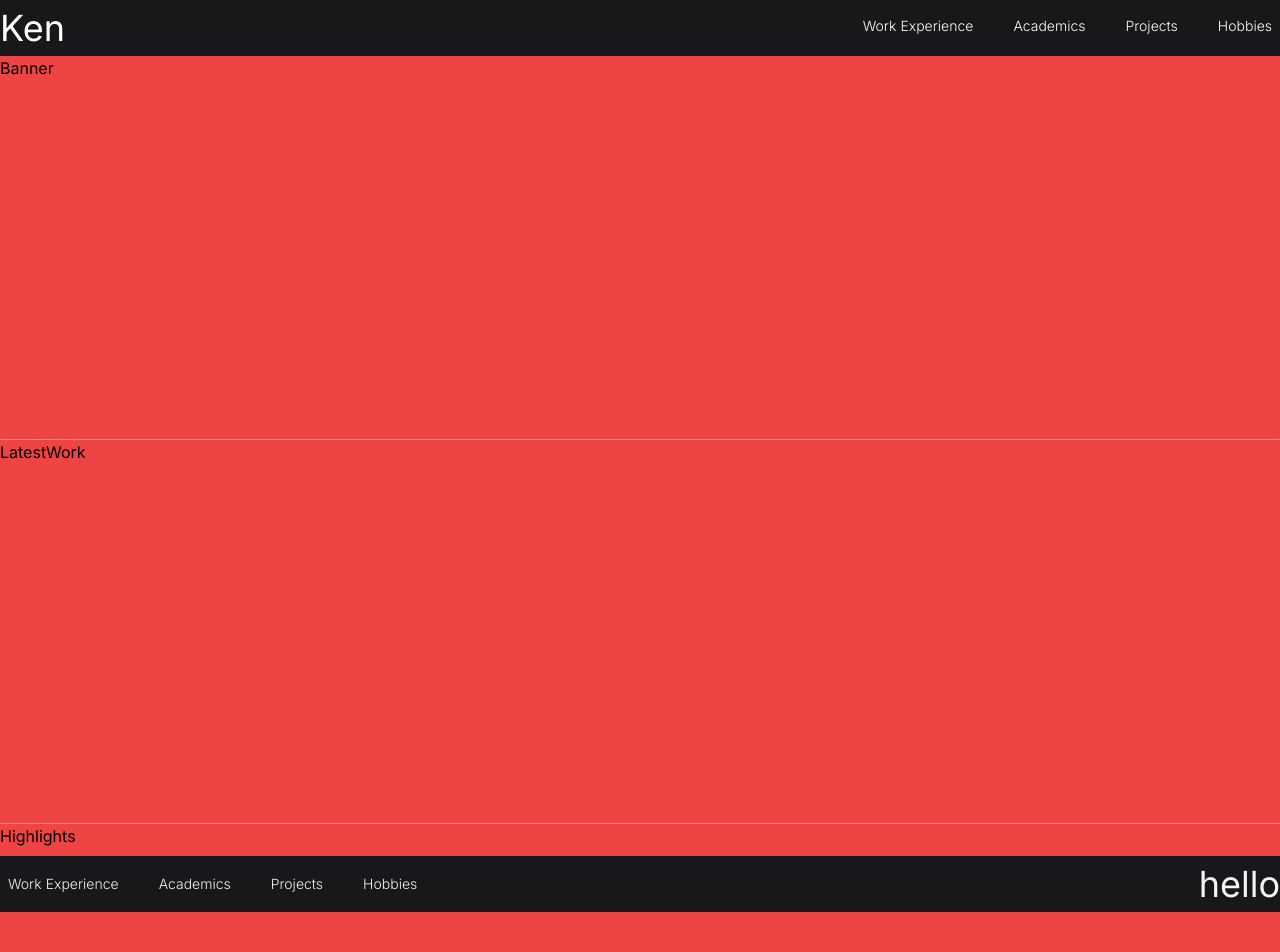
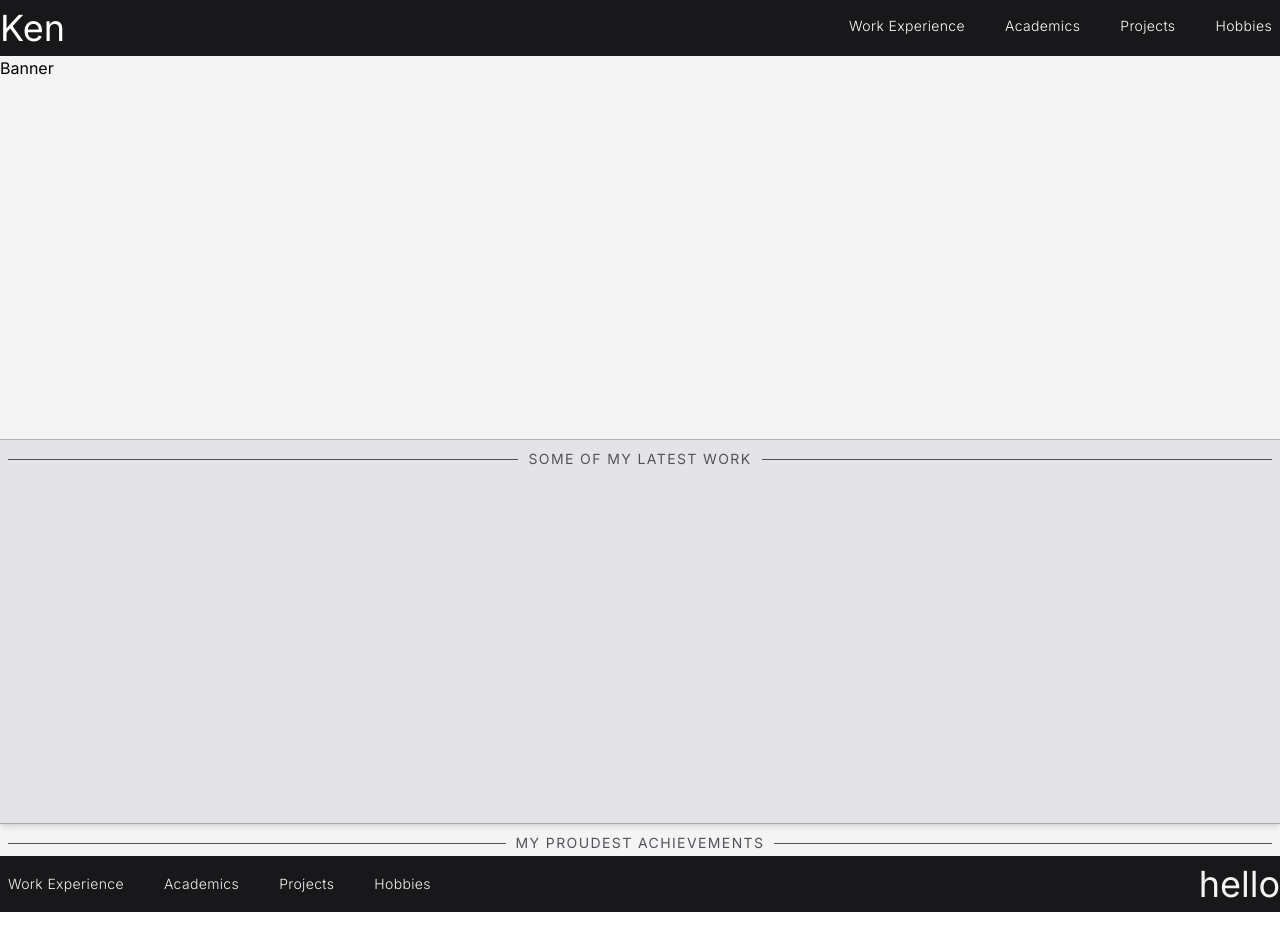
Before and after one commit to kankenny/personal-website, a Next.js app: page / in a window 1280 px wide. Shown: the top 952 px of the page. Built offline with nearby package versions, Linux system fonts and the light colour scheme.

Commit message:
Implement the SectionTitle component

```diff
--- a/src/components/layout/body/highlights/Highlights.tsx
+++ b/src/components/layout/body/highlights/Highlights.tsx
@@ -1,8 +1,16 @@
+import SectionTitle from '@/components/ui/SectionTitle'
 import React from 'react'
 import SectionContainer from '../section-container/SectionContainer'
 
 const Highlights = () => {
-	return <SectionContainer>Highlights</SectionContainer>
+	return (
+		<SectionContainer>
+			<SectionTitle
+				sectionTitle="my proudest achievements"
+				isOdd={false}
+			/>
+		</SectionContainer>
+	)
 }
 
 export default Highlights
--- a/src/components/layout/body/latest-work/LatestWork.tsx
+++ b/src/components/layout/body/latest-work/LatestWork.tsx
@@ -1,10 +1,15 @@
 import React from 'react'
+
+import SectionTitle from '@/components/ui/SectionTitle'
 import SectionContainer from '../section-container/SectionContainer'
 
 const LatestWork = () => {
 	return (
 		<SectionContainer twClasses="bg-zinc-200">
-			LatestWork
+			<SectionTitle
+				sectionTitle="some of my latest work"
+				isOdd={true}
+			/>
 		</SectionContainer>
 	)
 }
--- a/src/components/layout/body/section-container/SectionContainer.tsx
+++ b/src/components/layout/body/section-container/SectionContainer.tsx
@@ -12,7 +12,7 @@ const SectionContainer = ({ twClasses, children }: Props) => {
 		>
 			<div
 				className="
-            container mx-auto bg-red-500 h-full"
+            container mx-auto  h-full"
 			>
 				{children}
 			</div>
--- a/src/components/layout/link-menu/LinkItem.tsx
+++ b/src/components/layout/link-menu/LinkItem.tsx
@@ -9,7 +9,7 @@ type Props = {
 const LinkItem = ({ linkText, isSelected, id }: Props) => {
 	return (
 		<li
-			className="p-2 text-sm duration-200 hover:scale-110 cursor-pointer text-center font-light "
+			className="p-2 text-sm duration-200 hover:scale-110 cursor-pointer text-center font-light tracking-wide"
 			key={id}
 		>
 			{linkText}
--- /dev/null
+++ b/src/components/ui/SectionTitle.tsx
@@ -0,0 +1,24 @@
+import React from 'react'
+
+type Props = {
+	sectionTitle: string
+	isOdd: boolean
+}
+
+const SectionTitle = ({ sectionTitle, isOdd }: Props) => {
+	return (
+		<div className="p-2">
+			<h2 className="uppercase w-full text-zinc-600 text-sm text-center border-b-zinc-600 border-b leading-[.1em] mt-[10px] my-[20px]">
+				<span
+					className={`px-[10px] tracking-widest ${
+						isOdd ? 'bg-zinc-200' : 'bg-zinc-100'
+					}`}
+				>
+					{sectionTitle}
+				</span>
+			</h2>
+		</div>
+	)
+}
+
+export default SectionTitle
```
